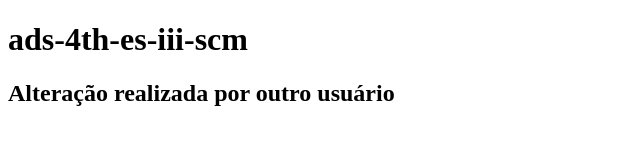
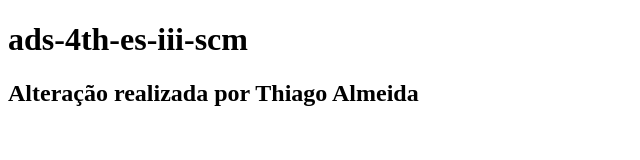
Before and after one commit to coelhomarcio/ads-4th-es-iii-scm, a plain HTML site: page index.html in a window 1280 px wide. Shown: the full height of the page, 0-640 px from the left. Drawn offline with Linux system fonts and the light colour scheme.

Commit message:
Alteração no index.html

```diff
--- a/index.html
+++ b/index.html
@@ -8,6 +8,6 @@
 </head>
 <body>
     <h1>ads-4th-es-iii-scm</h1>
-    <h2>Alteração realizada por outro usuário</h2>
+    <h2>Alteração realizada por Thiago Almeida</h2>
 </body>
 </html>
```
